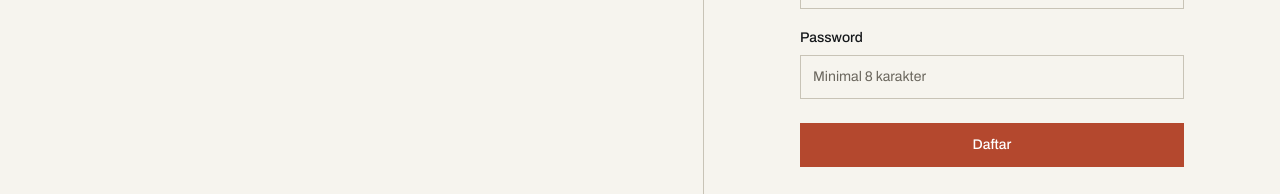
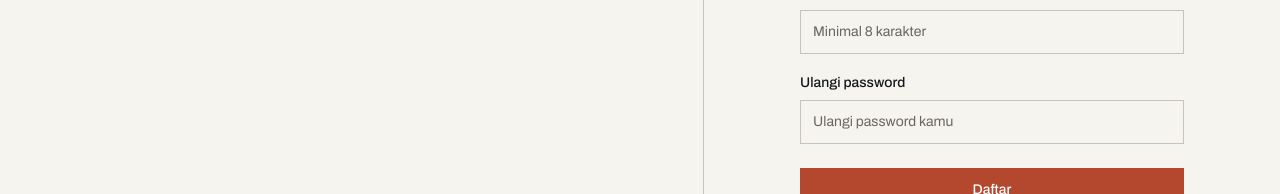
Before and after one commit to Arnov77/rexuAI-gateway, a React (Vite) app in the folder apps/web/: page /login in a window 1280 px wide. Both pictures are taken after a click on the button "Daftar". Shown: the part 504-698 px from the top of the page. Built offline with nearby package versions, Linux system fonts and the light colour scheme; no server answers.

Commit message:
fix: align auth form styling and add password confirmation
- require matching password confirmation in the register form
- use the same oxide button style for login and register

```diff
--- a/apps/web/src/pages/LoginPage.tsx
+++ b/apps/web/src/pages/LoginPage.tsx
@@ -1,7 +1,6 @@
 import { type FormEvent, useEffect, useRef, useState } from 'react';
 import { Navigate, useLocation, useNavigate } from 'react-router-dom';
 import { PublicNav } from '../components/PublicNav';
-import { Button } from '../components/ui/Button';
 import { useAuth } from '../features/auth/AuthProvider';
 import { api } from '../lib/api';
 
@@ -35,6 +34,7 @@ export function LoginPage() {
   const [username, setUsername] = useState('');
   const [regEmail, setRegEmail] = useState('');
   const [regPassword, setRegPassword] = useState('');
+  const [confirmPassword, setConfirmPassword] = useState('');
   const [otp, setOtp] = useState('');
   const [regError, setRegError] = useState<string | null>(null);
   const [sendingOtp, setSendingOtp] = useState(false);
@@ -44,6 +44,7 @@ export function LoginPage() {
   const [resendMessage, setResendMessage] = useState<string | null>(null);
 
   const otpRef = useRef<HTMLInputElement>(null);
+  const passwordMismatch = confirmPassword.length > 0 && regPassword !== confirmPassword;
 
   useEffect(() => {
     if (tab === 'register' && step === 'otp') otpRef.current?.focus();
@@ -99,6 +100,7 @@ export function LoginPage() {
       setRegError('Password minimal 8 karakter.');
       return;
     }
+    if (passwordMismatch) return;
 
     setSendingOtp(true);
 
@@ -268,9 +270,13 @@ export function LoginPage() {
                   </p>
                 ) : null}
 
-                <Button type="submit" disabled={loginBusy} className="mt-6 w-full">
+                <button
+                  type="submit"
+                  disabled={loginBusy}
+                  className="mt-6 w-full bg-oxide py-3 text-sm font-medium text-chalk transition-opacity duration-150 hover:opacity-90 disabled:opacity-60"
+                >
                   {loginBusy ? 'Memeriksa' : 'Masuk'}
-                </Button>
+                </button>
               </form>
             ) : step === 'form' ? (
               <form onSubmit={(event) => void sendOtp(event)}>
@@ -327,6 +333,24 @@ export function LoginPage() {
                       placeholder="Minimal 8 karakter"
                     />
                   </label>
+                  <label className="block">
+                    <span className="text-sm font-medium">Ulangi password</span>
+                    <input
+                      type="password"
+                      autoComplete="new-password"
+                      required
+                      value={confirmPassword}
+                      onChange={(event) => {
+                        setConfirmPassword(event.target.value);
+                        setRegError(null);
+                      }}
+                      className={inputClass}
+                      placeholder="Ulangi password kamu"
+                    />
+                    {passwordMismatch ? (
+                      <span className="mt-1 block text-xs text-oxide">Password tidak cocok</span>
+                    ) : null}
+                  </label>
                 </div>
 
                 {regError ? (
@@ -337,7 +361,7 @@ export function LoginPage() {
 
                 <button
                   type="submit"
-                  disabled={sendingOtp}
+                  disabled={sendingOtp || passwordMismatch}
                   className="mt-6 w-full bg-oxide py-3 text-sm font-medium text-chalk transition-opacity duration-150 hover:opacity-90 disabled:opacity-60"
                 >
                   {sendingOtp ? 'Mengirim...' : 'Daftar'}
```
